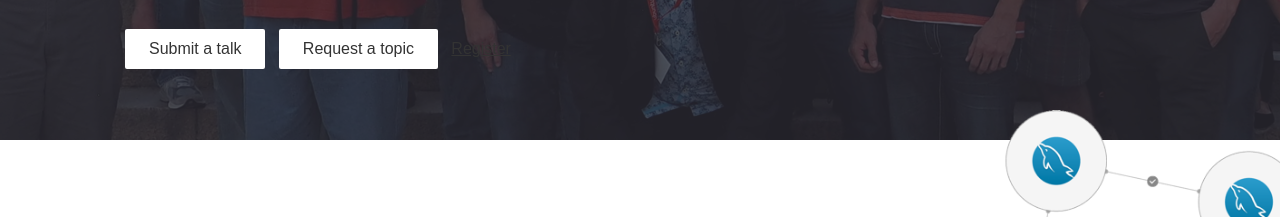
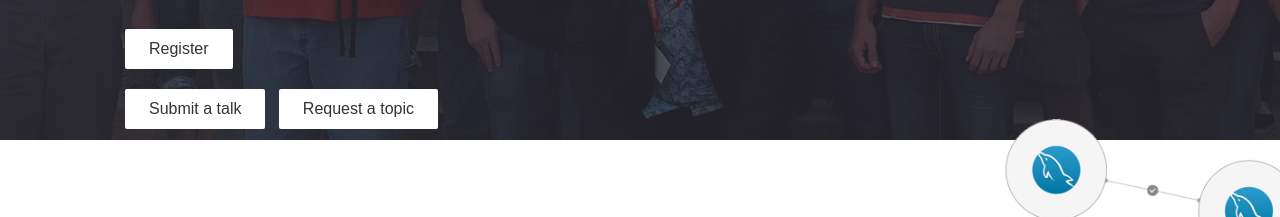
Before and after one commit to juju-solutions/juju-summit, a website: page index.html in a window 1280 px wide. Shown: the part 560-777 px from the top of the page. Drawn offline with Linux system fonts and the light colour scheme; a web font is replaced by a local one.

Commit message:
Move registration button to the top to it's more obvious.

```diff
--- a/index.html
+++ b/index.html
@@ -65,9 +65,9 @@
                 </div>
                 <div class="eight-col">
                   <h3>Join the experts in charm design, best practice, and real deployment expertise from experienced devops.</h3>
+                  <a href="https://www.eventbrite.co.uk/e/3rd-juju-charmer-summit-pasadena-ca-tickets-25977092182"><button class="button--primary" type="button" name="button">Register</button></a><br/>
                   <a href="http://goo.gl/forms/eZWXd4UeO8"><button class="button--primary" type="button" name="button">Submit a talk</button></a>&nbsp;&nbsp;
                   <a href="http://goo.gl/forms/MS6Xkdja9hjPDmFE3"><button class="button--primary" type="button" name="button">Request a topic</button></a>&nbsp;&nbsp;
-                  <a href="https://www.eventbrite.co.uk/e/3rd-juju-charmer-summit-pasadena-ca-tickets-25977092182">Register</button></a>
                 </div>
               </div>
             </div>
```
